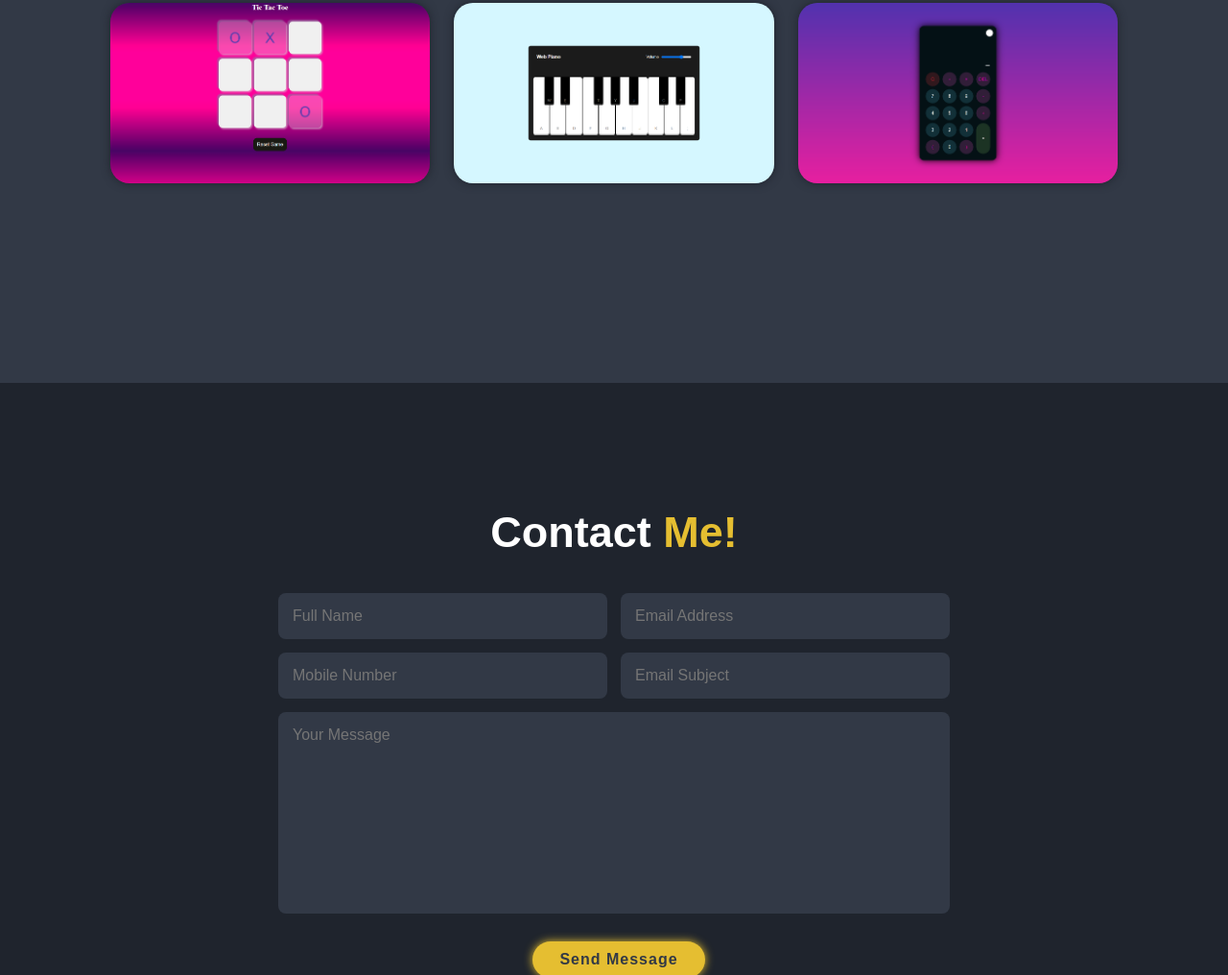
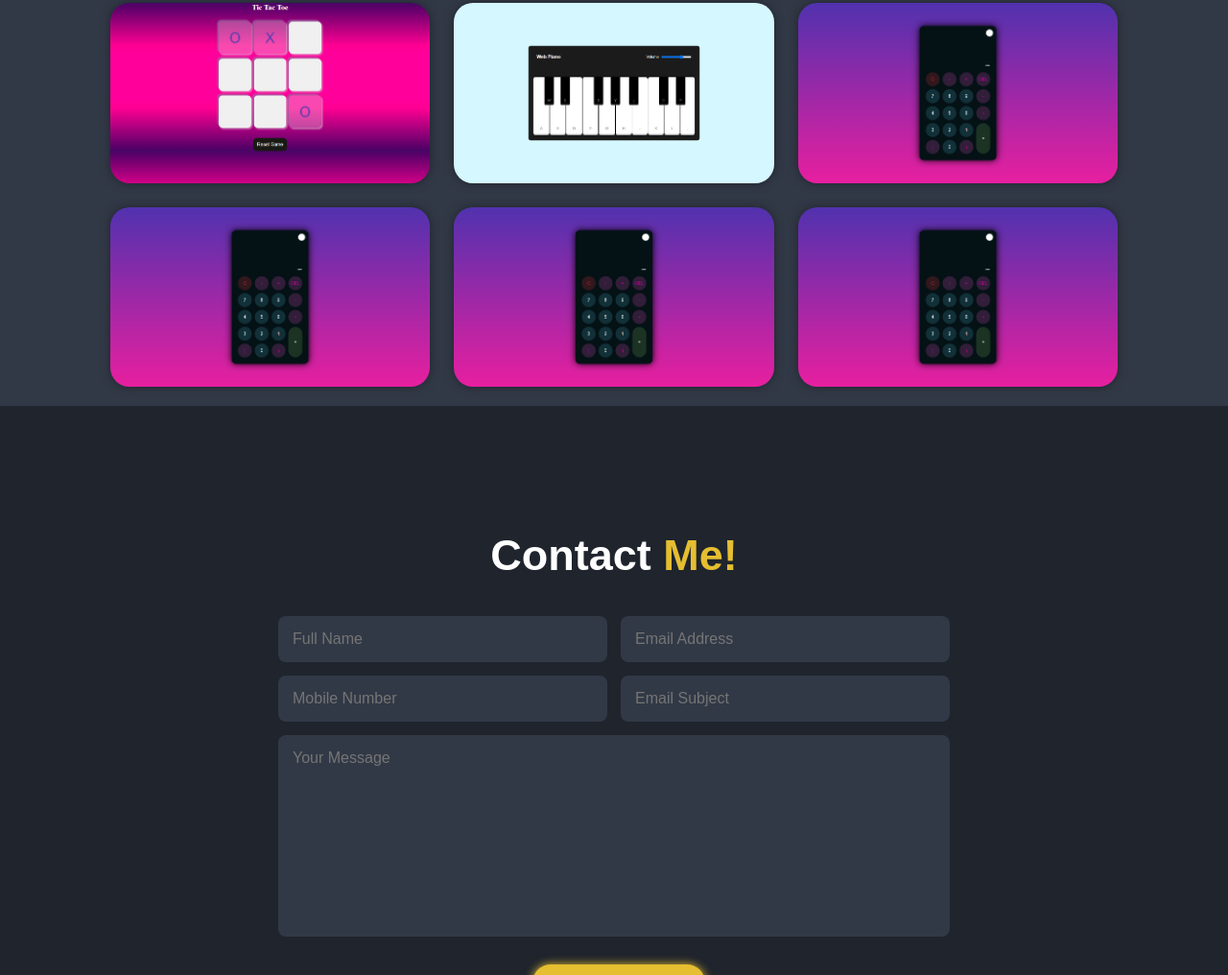
Before and after one commit to Saurabhsaxena81/MYPortfolio, a plain HTML site: page index.html in a window 1280 px wide. Shown: the part 2801-3817 px from the top of the page at 96% size. Drawn offline with nearby package versions, Linux system fonts and the light colour scheme.

Commit message:
Update index.html

```diff
--- a/index.html
+++ b/index.html
@@ -281,6 +281,31 @@
                     <a href="https://saurabhsaxena81.github.io/calculator_wev_Dev/" target="_blank"><i class='bx bx-link-external'></i></a>
                 </div>
             </div>
+            <div class="portfolio-box">
+                <img src="Images/Calculator.png" alt="">
+                <div class="portfolio-layer">
+                    <h4>Calculator</h4>
+                    <p>Efficient,user-friendly calculator boasting seamless HTML, CSS, and JS integration for streamlined mathematical computations.</p>
+                    <a href="https://saurabhsaxena81.github.io/AppleVisionWeb/" target="_blank"><i class='bx bx-link-external'></i></a>
+                </div>
+            </div>
+            <div class="portfolio-box">
+                <img src="Images/Calculator.png" alt="">
+                <div class="portfolio-layer">
+                    <h4>Calculator</h4>
+                    <p>Efficient,user-friendly calculator boasting seamless HTML, CSS, and JS integration for streamlined mathematical computations.</p>
+                    <a href="https://saurabhsaxena81.github.io/calculator_wev_Dev/" target="_blank"><i class='bx bx-link-external'></i></a>
+                </div>
+            </div>
+            <div class="portfolio-box">
+                <img src="Images/Calculator.png" alt="">
+                <div class="portfolio-layer">
+                    <h4>Calculator</h4>
+                    <p>Efficient,user-friendly calculator boasting seamless HTML, CSS, and JS integration for streamlined mathematical computations.</p>
+                    <a href="https://saurabhsaxena81.github.io/calculator_wev_Dev/" target="_blank"><i class='bx bx-link-external'></i></a>
+                </div>
+            </div>
+
         </div>
     </section>
 
```
